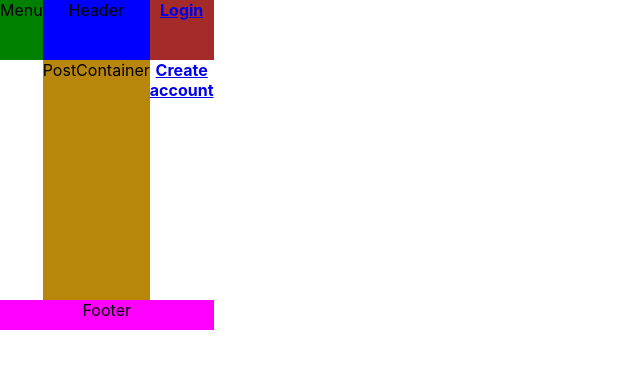
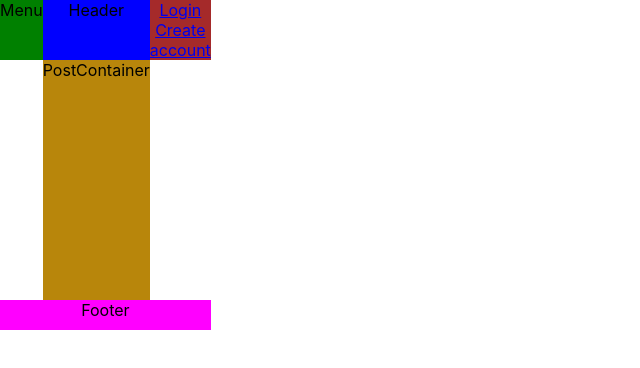
Before and after one commit to pkorytowski/hello_contest, a React (Create React App) app in the folder frontend/: page / in a window 1280 px wide. Shown: the top 368 px of the page, without its empty margins (0-640 px from the left). Built offline with nearby package versions, Linux system fonts and the light colour scheme; the HTML template or start-up script is replaced by a standard one.

Commit message:
increase redability

```diff
--- a/frontend/src/components/UserStuff/UserStuff.js
+++ b/frontend/src/components/UserStuff/UserStuff.js
@@ -3,10 +3,12 @@ import styles from './UserStuff.module.css';
 import {Link} from "react-router-dom";
 const UserStuff = () => {
     return (
-       <div className={styles.UserStuff}>
-            <h4><Link to="/login">Login</Link></h4>
-            <h4><Link to="/registration">Create account</Link></h4>
-        </div>
+
+       <a className={styles.UserStuff}>
+            <Link to="/login">Login</Link><br/>
+            <Link to="/registration">Create account</Link>
+        </a>
+
     )
 }
 export default UserStuff;
```
